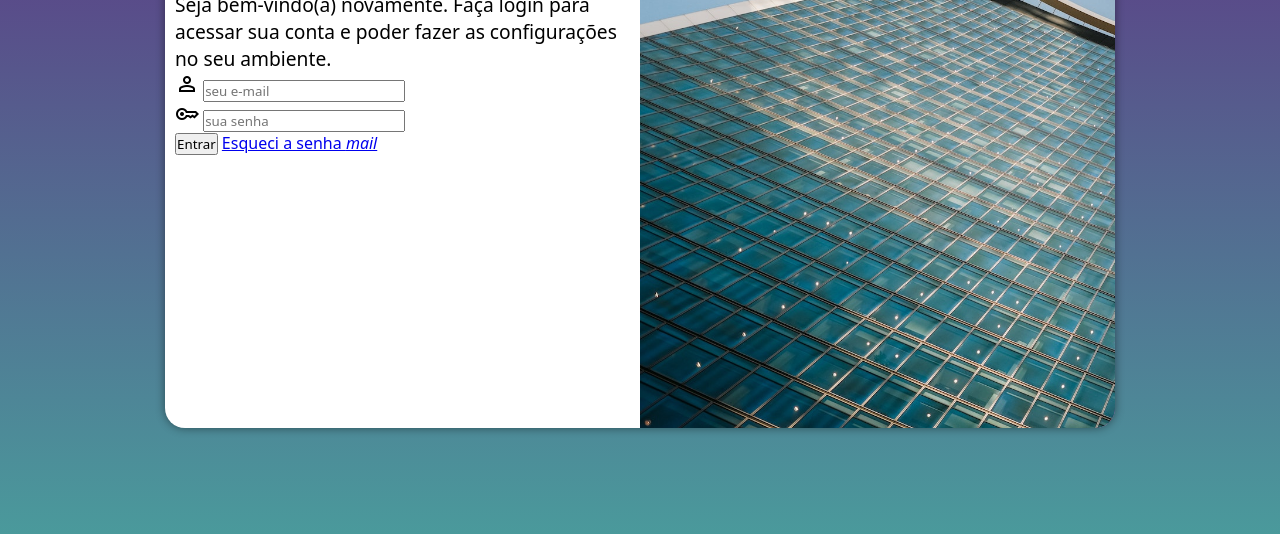
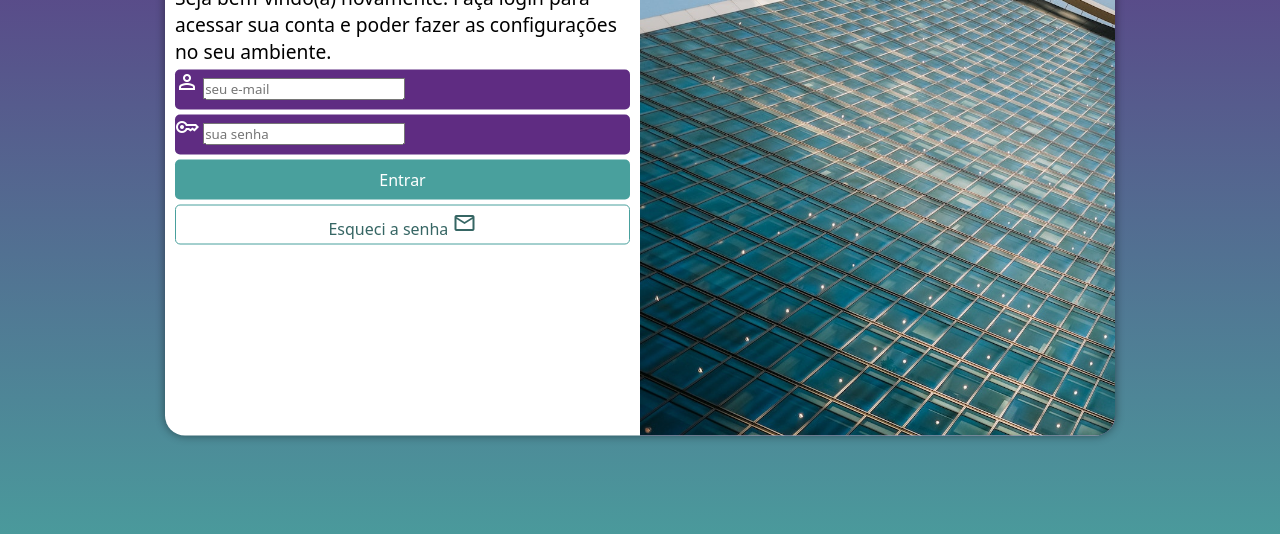
Before and after one commit to Felpecx/Projeto-Login, a plain HTML site: page index.html in a window 1280 px wide. Shown: the part 222-756 px from the top of the page. Drawn offline with nearby package versions, Linux system fonts and the light colour scheme.

Commit message:
formatação formulário

```diff
--- a/estilos/style.css
+++ b/estilos/style.css
@@ -33,7 +33,7 @@ section#login {
     overflow: hidden;
     background-color: white;
     width: 250px;
-    height: 500px;
+    height: 515px;
     border-radius: 20px;
     box-shadow: 0px 0px 10px rgba(0, 0, 0, 0.452);
 
@@ -62,3 +62,55 @@ div#formulario > h1 {
 div#formulario > p {
     font-size: 0.8em;
 }
+
+form > div.campo {
+    background-color: #5f2c82;
+    display: block;
+    width: 100%;
+    height: 40px;
+    border-radius: 5px;
+    margin: 5px 0px;
+}
+
+form > input[type=submit] {
+    display: block;
+    font-size: 1em;
+    width: 100%;
+    height: 40px;
+    background-color: #49a09d;
+    color: white;
+    border: none;
+    border-radius: 5px;
+    cursor: pointer;
+}
+
+form > input[type=submit]:hover {
+    background-color: #1f4645;
+}
+
+form > a.botao {
+    display: block;
+    text-align: center;
+    font-size: 1em;
+    width: 100%;
+    height: 40px;
+    padding-top: 5px;
+    margin-top: 5px;
+    background-color: white;
+    color: #366664;
+    border: 1px solid #49a09d;
+    border-radius: 5px;
+    text-decoration: none;
+}
+
+form > a.botao:hover {
+    background-color: #5fc7c4;
+}
+
+form > a.botao > i {
+    font-size: 0.8em;
+}
+
+div.campo > span {
+    color: white;
+}
--- a/index.html
+++ b/index.html
@@ -5,6 +5,7 @@
     <meta http-equiv="X-UA-Compatible" content="IE=edge">
     <meta name="viewport" content="width=device-width, initial-scale=1.0">
     <title>Login</title>
+    <link rel="stylesheet" href="https://fonts.googleapis.com/css2?family=Material+Symbols+Outlined:opsz,wght,FILL,GRAD@48,400,0,0" />
     <link rel="stylesheet" href="https://fonts.googleapis.com/css2?family=Material+Symbols+Outlined:opsz,wght,FILL,GRAD@20..48,100..700,0..1,-50..200" />
     <link rel="stylesheet" href="https://fonts.googleapis.com/css2?family=Material+Symbols+Outlined:opsz,wght,FILL,GRAD@20..48,100..700,0..1,-50..200" />
     <link rel="stylesheet" href="estilos/style.css">
@@ -35,8 +36,10 @@
                          <label for="isenha"></label>
                     </div>
                     <input type="submit" value="Entrar">
-                    <a href="esqueci.html">
-                        Esqueci a senha <i class="material-icons">mail</i>
+                    <a href="esqueci.html" class="botao">
+                        Esqueci a senha <i class="material-icons"><span class="material-symbols-outlined">
+                            mail
+                            </span></i>
                     </a>
                 </form>
             </div>
```
